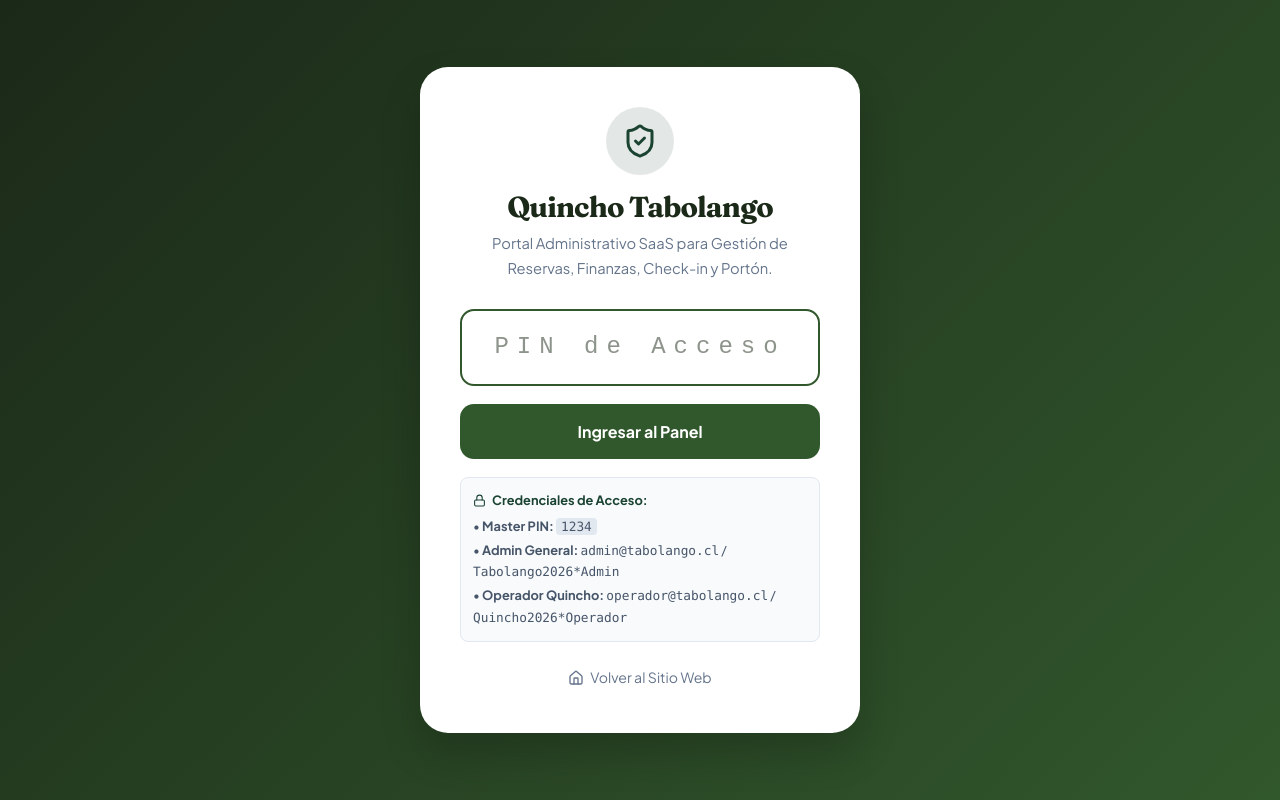
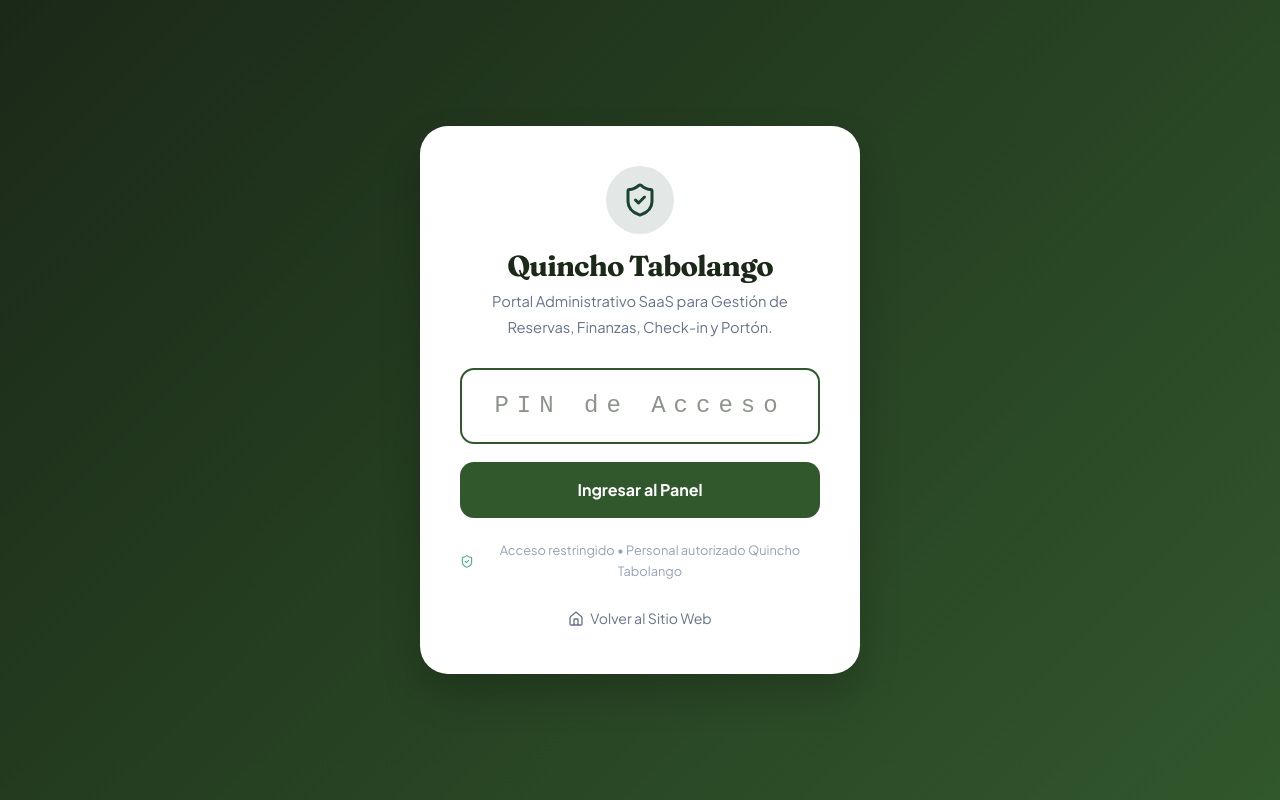
Before and after one commit to MGDIGUITAL/TABOLANGO-, a Next.js app: page /admin in a window 1280 px wide. Built offline with nearby package versions, Linux system fonts and the light colour scheme; a web font is replaced by a local one.

Commit message:
fix(security): remove all exposed passwords and credentials from UI

```diff
--- a/src/app/admin/page.tsx
+++ b/src/app/admin/page.tsx
@@ -323,7 +323,7 @@ export default function AdminPage() {
       localStorage.setItem('tabolango_admin_auth', 'true')
       setPinError('')
     } else {
-      setPinError('Credencial o PIN incorrecto. (Usa: 1234 o admin)')
+      setPinError('Credencial o PIN incorrecto. Verifica tus datos de acceso o consulta con la administración.')
     }
   }
 
@@ -659,13 +659,9 @@ export default function AdminPage() {
               Ingresar al Panel
             </button>
 
-            <div style={{ marginTop: 18, padding: 12, background: '#f8fafc', borderRadius: 8, border: '1px solid #e2e8f0', fontSize: '0.8rem', textAlign: 'left', color: '#475569' }}>
-              <div style={{ fontWeight: 700, color: '#1B4332', marginBottom: 4, display: 'flex', alignItems: 'center', gap: 6 }}>
-                <Lock size={13} /> Credenciales de Acceso:
-              </div>
-              <div style={{ marginTop: 2 }}>• <strong>Master PIN:</strong> <code style={{ background: '#e2e8f0', padding: '1px 5px', borderRadius: 4 }}>1234</code></div>
-              <div style={{ marginTop: 2 }}>• <strong>Admin General:</strong> <code>admin@tabolango.cl</code> / <code>Tabolango2026*Admin</code></div>
-              <div style={{ marginTop: 2 }}>• <strong>Operador Quincho:</strong> <code>operador@tabolango.cl</code> / <code>Quincho2026*Operador</code></div>
+            <div style={{ marginTop: 22, textAlign: 'center', fontSize: '0.8rem', color: '#94a3b8', display: 'flex', alignItems: 'center', justifyContent: 'center', gap: 6 }}>
+              <ShieldCheck size={15} color="#52b788" />
+              <span>Acceso restringido • Personal autorizado Quincho Tabolango</span>
             </div>
           </form>
 
@@ -2359,8 +2355,8 @@ export default function AdminPage() {
                   </div>
 
                   <div style={{ background: '#ecfdf5', padding: 12, borderRadius: 8, border: '1px solid #a7f3d0' }}>
-                    <p style={{ margin: 0, fontSize: '0.78rem', color: '#047857' }}>
-                      <strong>Admin:</strong> <code>admin@tabolango.cl</code> / <code>Tabolango2026*Admin</code>
+                    <p style={{ margin: 0, fontSize: '0.78rem', color: '#047857', display: 'flex', alignItems: 'center', gap: 6 }}>
+                      <ShieldCheck size={14} /> Acceso protegido por autenticación. Consulta tu documento confidencial de claves.
                     </p>
                   </div>
                 </div>
@@ -2458,9 +2454,9 @@ export default function AdminPage() {
                     </p>
                   </div>
 
-                  <div style={{ background: '#f0f9ff', padding: 12, borderRadius: 8, border: '1px solid #bae6fd' }}>
-                    <p style={{ margin: 0, fontSize: '0.78rem', color: '#0369a1' }}>
-                      <strong>Credenciales:</strong> <code>admin@tabolango.cl</code> / <code>Tabolango2026*Admin</code>
+                  <div style={{ background: '#ecfdf5', padding: 12, borderRadius: 8, border: '1px solid #a7f3d0' }}>
+                    <p style={{ margin: 0, fontSize: '0.78rem', color: '#047857', display: 'flex', alignItems: 'center', gap: 6 }}>
+                      <ShieldCheck size={14} /> Acceso protegido por autenticación. Consulta tu documento confidencial de claves.
                     </p>
                   </div>
                 </div>
```
